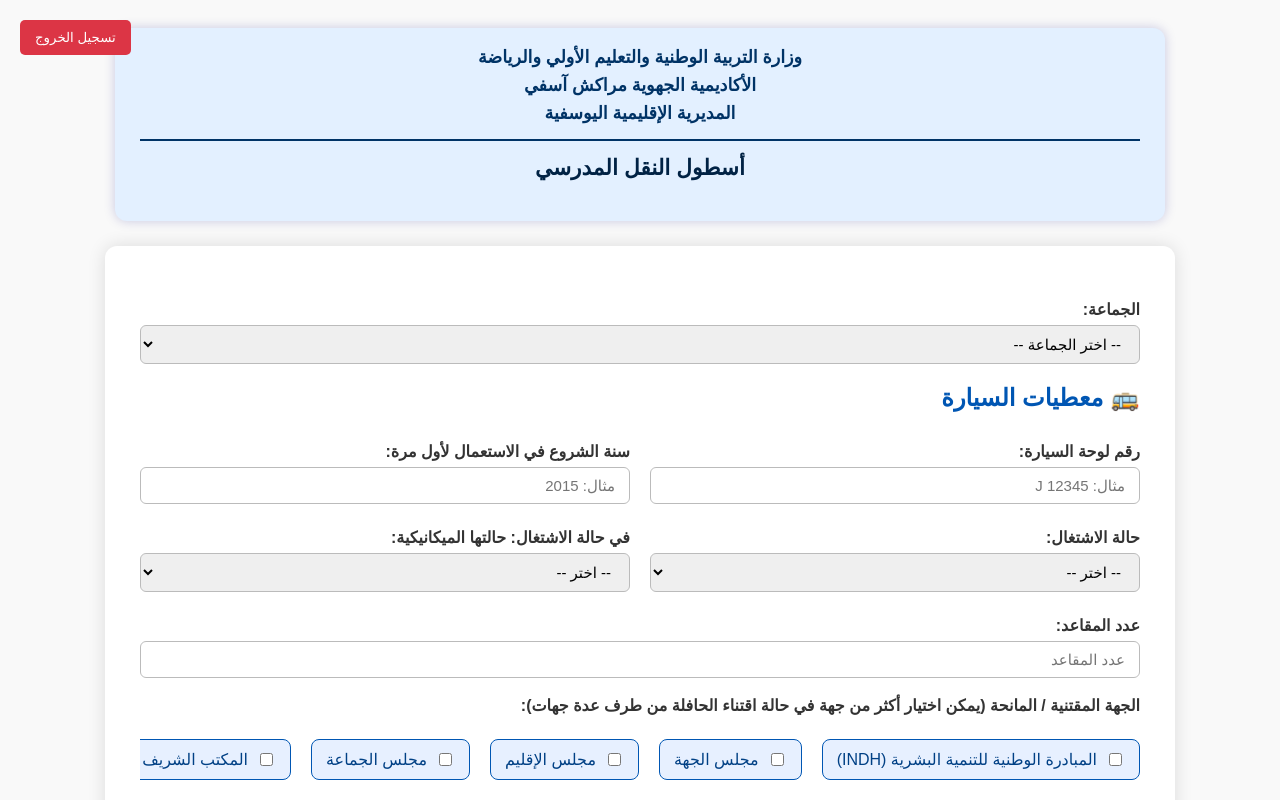
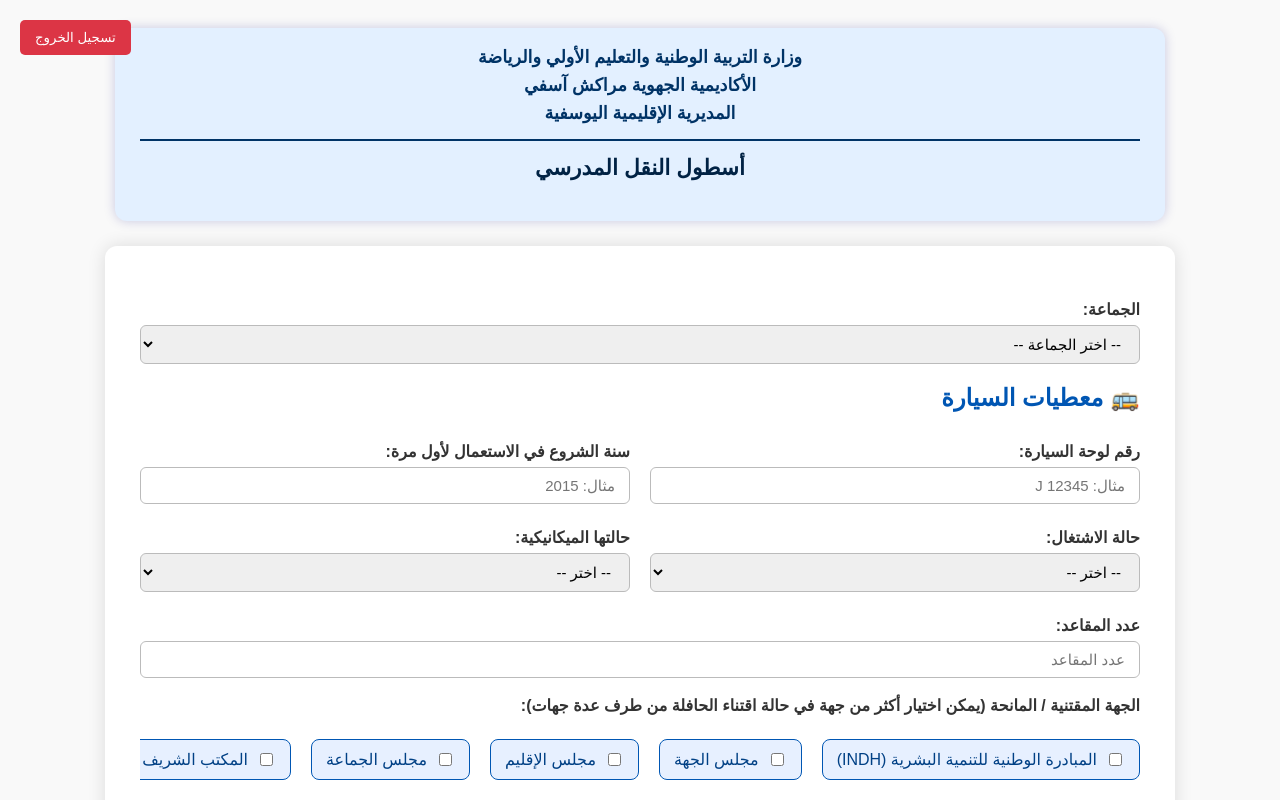
Before and after one commit to APSYOUSSOUFIA/APSYOUSSOUFIA, a plain HTML site: page fleet.html in a window 1280 px wide. Shown: the top 800 px of the page. Drawn offline with Linux system fonts and the light colour scheme; no server answers.

Commit message:
Update fleet.html

```diff
--- a/fleet.html
+++ b/fleet.html
@@ -516,7 +516,7 @@ window.submitAndSave = submitAndSave;
     </select>
   </div>
   <div>
-    <label>في حالة الاشتغال: حالتها الميكانيكية:</label>
+    <label> حالتها الميكانيكية:</label>
     <select name="mechanical_condition" required>
       <option value="">-- اختر --</option>
       <option value="جيدة">جيدة</option>
```
